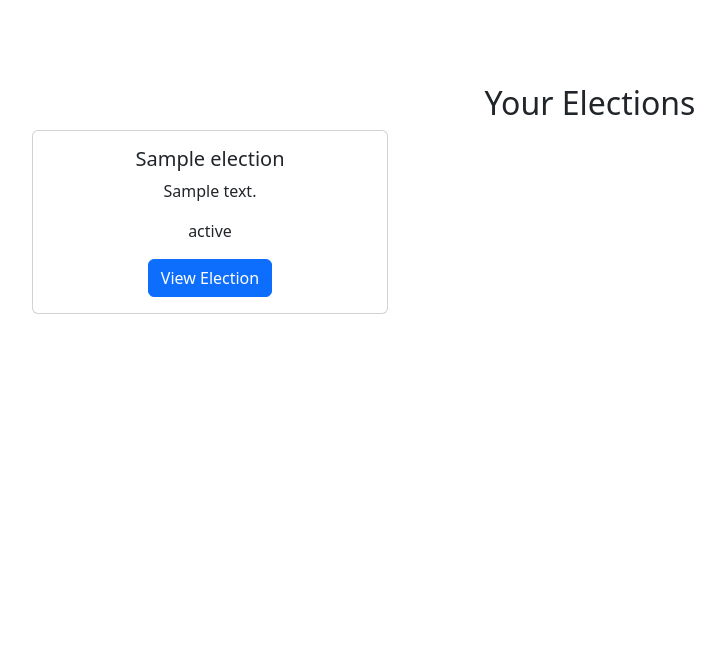
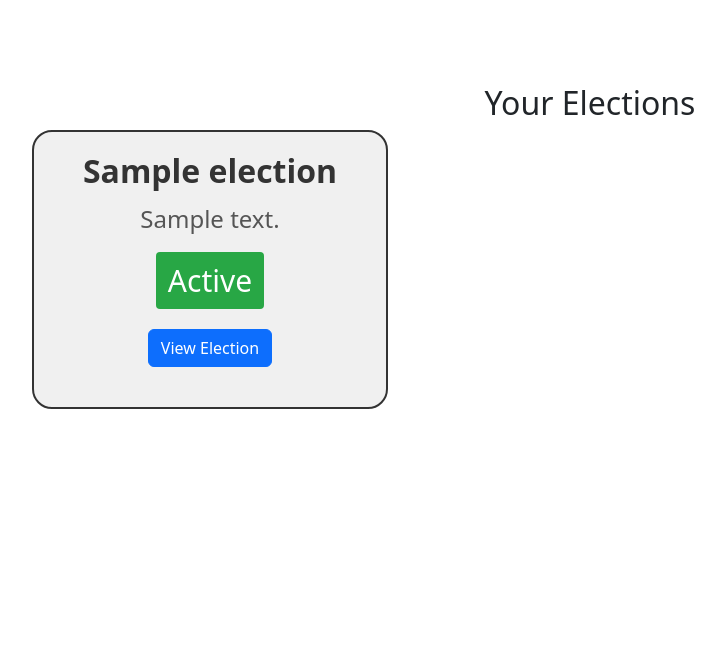
Before and after one commit to AodanHardy/NextGenVoting, a Django app: page /dashboard in a window 1280 px wide. Shown: the part 68-717 px from the top of the page, without its empty margins (50-775 px from the left). Run offline with Django 5.2, Linux system fonts and the light colour scheme; a user stored in the database is signed in; tables that the repository leaves empty hold one stand-in row (values such as "Sample post").

Commit message:
styling election view and adding styling

```diff
--- a/core/static/dashboard.css
+++ b/core/static/dashboard.css
@@ -1,4 +1,3 @@
-/* General Styles */
 body {
     font-family: Arial, sans-serif;
     background-color: #f4f4f9;
@@ -84,6 +83,38 @@
     box-sizing: border-box;
 }
 
+/** Dashboard **/
+
+.election-card {
+    padding: 20px;
+    border-radius: 20px;
+    border-style: solid;
+    border-width: 2px;
+    border-color: #333;
+    background-color: #f0f0f0;
+    margin-bottom: 20px;
+}
+
+.election-card:hover {
+    transform: translateY(-5px);
+}
+
+.election-card-title {
+    font-size: 32px;
+    font-weight: bold;
+    color: #333;
+    margin-bottom: 10px;
+}
+
+.election-card-description {
+    font-size: 24px;
+    color: #555;
+    margin-bottom: 15px;
+    overflow: hidden;
+}
+
+
+
 /* election review page */
 .review-container {
     max-width: 800px;
@@ -161,11 +192,18 @@
 .manage-election-description {
     font-size: 30px;
     margin-bottom: 10px;
+     word-wrap: break-word;
 }
 
 .manage-election-status {
     font-size: 30px;
     margin-bottom: 20px;
+}
+
+.manage-election-vote-count{
+    font-size: 30px;
+    margin-bottom: 20px;
+
 }
 
 .status {
--- a/elections/models.py
+++ b/elections/models.py
@@ -23,6 +23,7 @@
     updated_at = models.DateTimeField(auto_now=True)
     use_blockchain = models.BooleanField(default=False)
     results_published = models.BooleanField(default=False)
+    votes_cast = models.IntegerField(default=0)
 
     def __str__(self):
         return self.title
--- a/elections/templates/dashboard.html
+++ b/elections/templates/dashboard.html
@@ -8,12 +8,17 @@
     {% if elections %}
         {% for election in elections %}
         <div class="col-md-4 mb-4">
-            <div class="card h-100">
+            <div class="election-card h-100">
                 <div class="card-body text-center">
-                    <h5 class="card-title">{{ election.title }}</h5>
-                    <p class="card-text">{{ election.description }}</p>
-                    <p class="card-text">{{ election.status }}</p>
+                    <h5 class="election-card-title">{{ election.title }}</h5>
+                    <p class="election-card-description">{{ election.description }}</p>
+
+                    <p class="manage-election-status">
+                    <span class="status {{ election.status }}">{{ election.get_status_display }}</span>
+                    </p>
+
                     <a href="{% url 'manage_election' election.id %}" class="btn btn-primary">View Election</a>
+
                 </div>
             </div>
         </div>
--- a/elections/views.py
+++ b/elections/views.py
@@ -1,12 +1,10 @@
 from django.shortcuts import render, redirect, get_object_or_404
-from django.urls import reverse
 from django.utils import timezone
 
 from .forms import ElectionDetailsForm, BallotForm, CandidatesForm
 from .models import Election
 from voting.models import Ballot, Candidate, Voter
 from django.contrib.auth.decorators import login_required
-from django.http import HttpResponseRedirect
 
 import csv
 from .forms import VoterUploadForm
@@ -22,6 +20,39 @@
     return render(request, 'dashboard.html', {'elections': user_elections})
 
 
+@login_required
+def manage_election(request, election_id):
+    election = get_object_or_404(Election, id=election_id, user=request.user)
+    voterCount = len(election.voters.all())
+
+    # maybe use this variable later to limit amount of voters shown on screen
+    voterList = election.voters.all()
+
+    if request.method == 'POST':
+        action = request.POST.get('action')
+
+        if action == 'start':
+            election.start_time = timezone.now()
+            election.status = 'active'
+            election.save()
+        elif action == 'end':
+            election.end_time = timezone.now()
+            election.status = 'completed'
+            election.save()
+
+        return redirect('manage_election', election_id=election.id)
+
+    return render(request, 'manage_election.html', {'election': election, 'voters_count': voterCount})
+
+
+'''' The rest of the views are for the forms for creating an election '''
+
+
+# Fist form asks for election:
+# Title
+# Description
+# number of ballots
+# if it uses blockchain
 def election_details(request):
     # need to Clear data from previous session
 
@@ -35,14 +66,14 @@
             num_of_ballots = form.cleaned_data['number_of_ballots']
             use_blockchain = form.cleaned_data['use_blockchain']
 
-            # Create an Election object and save it in the session
+            # Create an ElectionData object and save it in the session
             election = ElectionData(
                 title,
                 description,
                 num_of_ballots,
                 use_blockchain
             )
-
+            # Need to put it in dictionary ro save it
             electionData = election.__dict__
 
 
@@ -94,17 +125,18 @@
 
 @login_required
 def add_candidates(request):
-    # Retrieve the current ballot, and voting type from the session
+    # Retrieve the current ballot and voting type from the session
     current_ballot = request.session.get('currentBallot')
     election_data = request.session.get('election')
 
     if not current_ballot or not election_data:
-        return redirect('elections:add_ballots')  # Redirect back if there's no ballot data
+        # Redirect back if there's no ballot data
+        return redirect('elections:add_ballots')
 
     if request.method == 'POST':
         form = CandidatesForm(request.POST)
         if form.is_valid():
-            # Get the candidates from the form, split by commas, and clean them up
+            # Get the candidates from the form
             candidates_str = form.cleaned_data['candidates']
             candidate_list = [candidate.strip() for candidate in candidates_str.split(',') if candidate.strip()]
 
@@ -114,13 +146,13 @@
                 num_of_winners = 1
             current_ballot['number_of_winners'] = num_of_winners
 
-            # Add candidates to the current ballot
+            # Add candidates to current ballot
             current_ballot['candidates'].extend(candidate_list)
 
-            # Update the session with the current ballot
+            # Update the session with current ballot
             request.session['currentBallot'] = current_ballot
 
-            # Logic to move to the next ballot
+            # Logic to move to next ballot
             election_data['ballots'].append(current_ballot)
             request.session['election'] = election_data
 
@@ -196,7 +228,8 @@
     election_data = request.session.get('election', None)
 
     if not election_data:
-        return redirect('add_election')  # If no election data, go back to start
+        # If there's no election data, go back to start
+        return redirect('add_election')
 
     if request.method == 'POST':
         # Save the Election object
@@ -249,30 +282,3 @@
         return redirect('dashboard')  # Redirect after saving
 
     return render(request, 'review_election.html', {'election_data': election_data})
-
-
-
-@login_required
-def save_election(request):
-    pass
-
-
-@login_required
-def manage_election(request, election_id):
-    election = get_object_or_404(Election, id=election_id, user=request.user)
-
-    if request.method == 'POST':
-        action = request.POST.get('action')
-
-        if action == 'start':
-            election.start_time = timezone.now()
-            election.status = 'active'
-            election.save()
-        elif action == 'end':
-            election.end_time = timezone.now()
-            election.status = 'completed'
-            election.save()
-
-        return redirect('manage_election', election_id=election.id)
-
-    return render(request, 'manage_election.html', {'election': election})
--- a/voting/models.py
+++ b/voting/models.py
@@ -20,7 +20,6 @@
     voting_type = models.CharField(max_length=3, choices=VOTING_TYPE_CHOICES)
     number_of_winners = models.IntegerField(default=1)
     results_published = models.BooleanField(default=False)
-    votes_cast = models.IntegerField(default=0)
 
     def __str__(self):
         return self.title
```
Also changed, not shown: elections/templates/manage_election.html (+6 -3 lines), elections/migrations/0004_election_votes_cast.py (added), voting/migrations/0004_remove_ballot_votes_cast.py (added).
